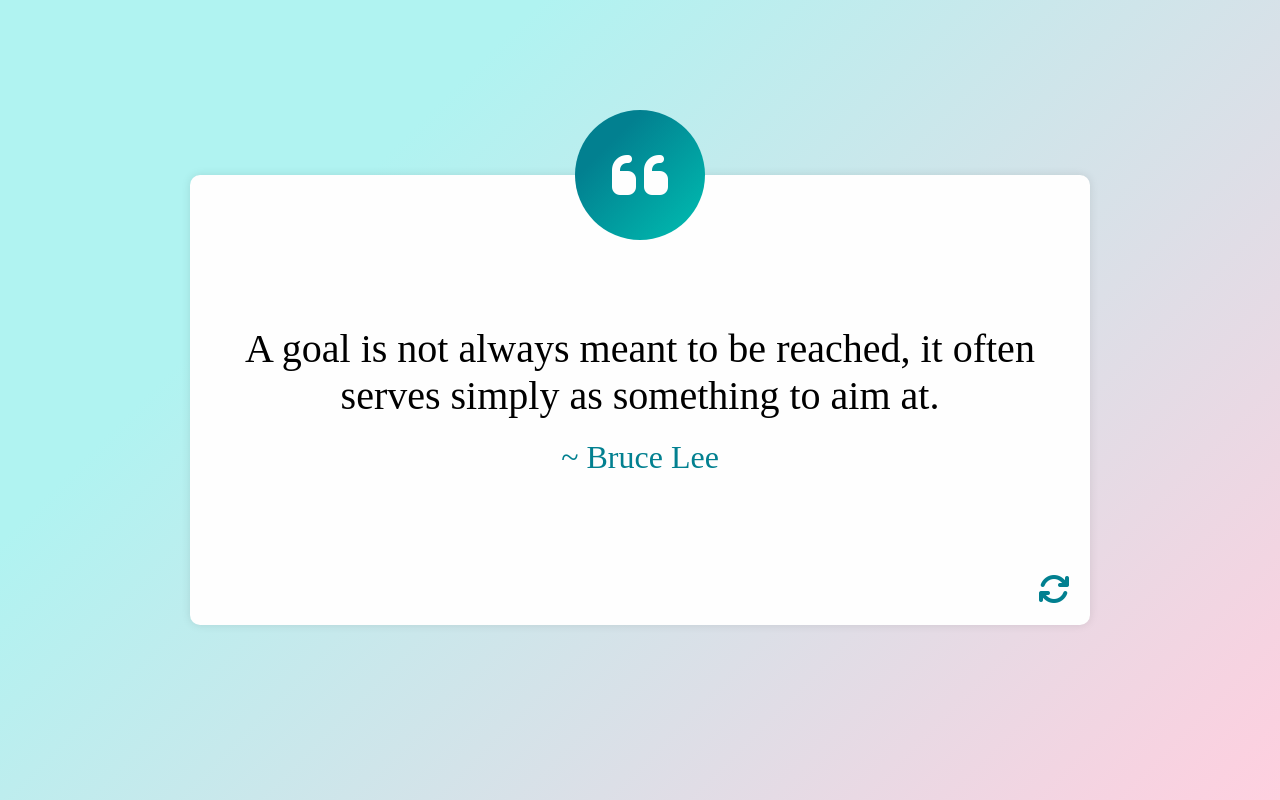
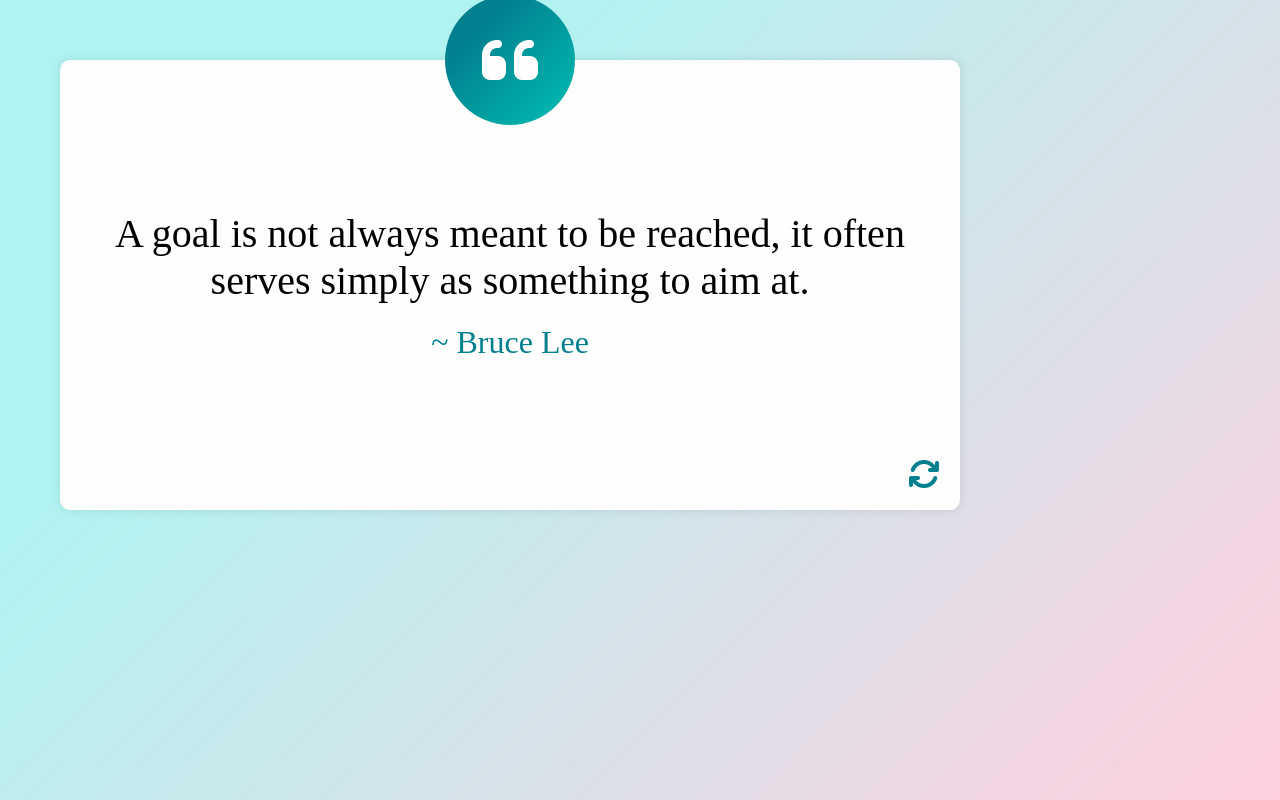
Before and after one commit to Anshika75/EchoVerse, an Angular app: page / in a window 1280 px wide. Built offline with nearby package versions, Linux system fonts and the light colour scheme; a web font is replaced by a local one.

Commit message:
Update app.component.css

```diff
--- a/src/app/app.component.css
+++ b/src/app/app.component.css
@@ -1,7 +1,7 @@
 main {
-    display: flex;
-    justify-content: center;
-    align-items: center;
+    display: grid;
+    grid-template-columns: 1fr 1fr 1fr 1fr 1fr;
+    padding: 60px;
     height: 100vh;
     width: 100%;
     background-color: #ffcfdf;
```
